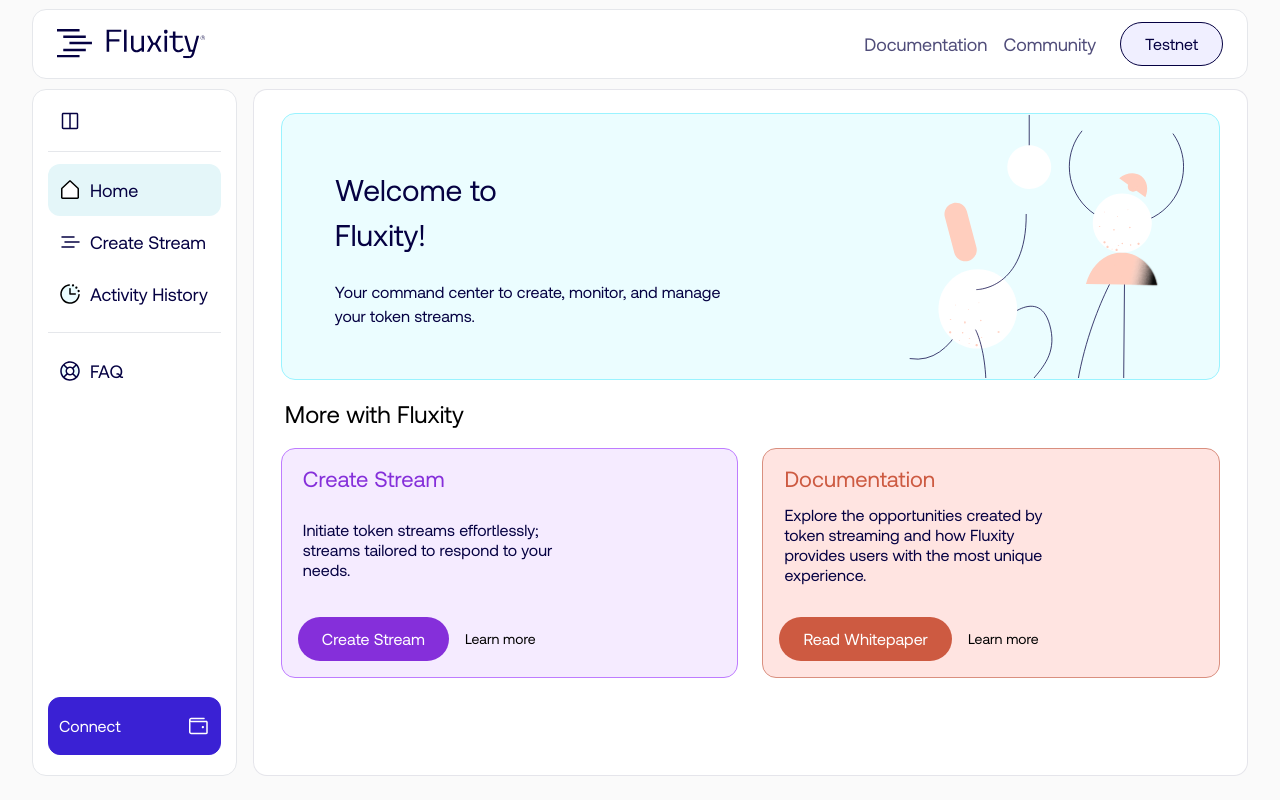
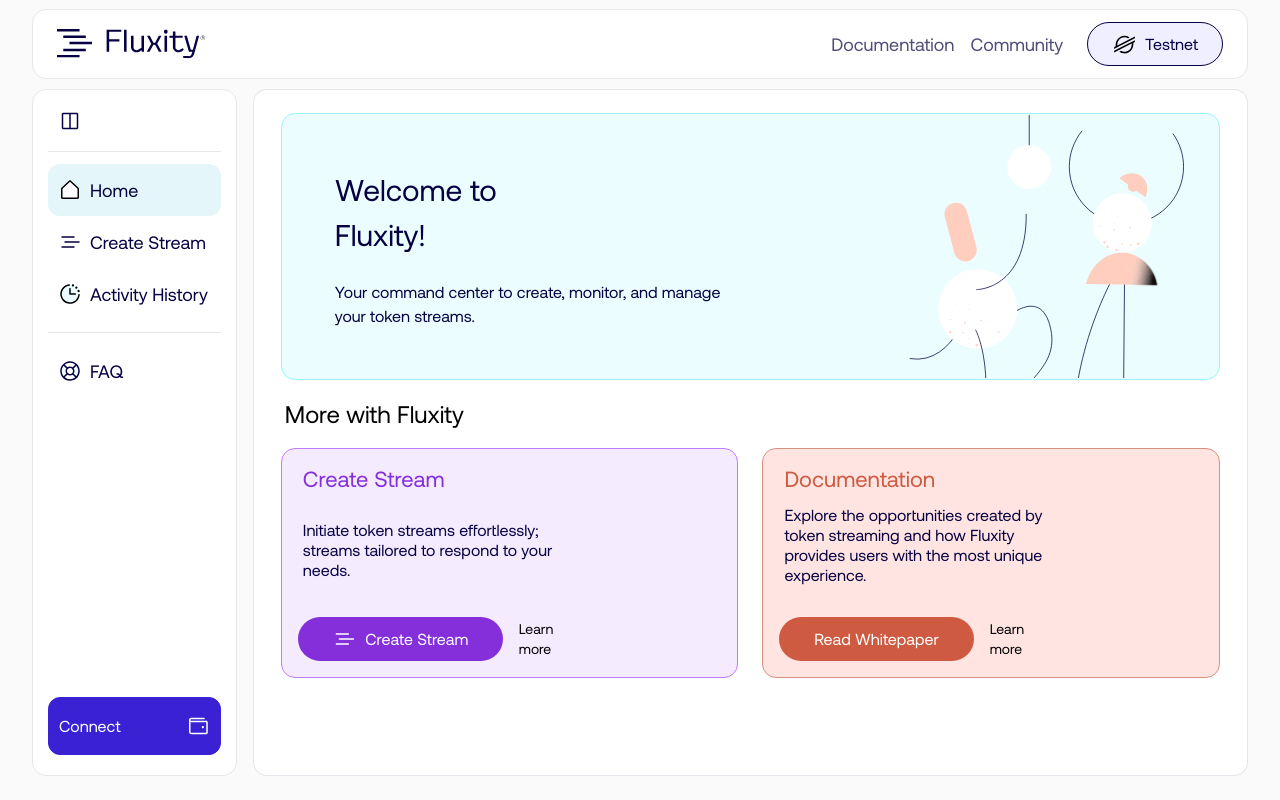
Before and after one commit to luanlabs/fluxity-interface, a Next.js app: page / in a window 1280 px wide. Built offline with nearby package versions, Linux system fonts and the light colour scheme; what stellar-sdk would draw is missing.

Commit message:
chore: add outline color to CButton

```diff
--- a/src/components/CButton/buttonCustomStyles.ts
+++ b/src/components/CButton/buttonCustomStyles.ts
@@ -11,15 +11,18 @@ const buttonCustomStyles = (variant: CButtonVariantType, color?: CButtonColorTyp
   } else if (color === 'white') {
     colorStyles = 'bg-white border border-midnightBlue text-midnightBlue';
   } else if (color === 'blue') {
-    colorStyles = 'bg-blueIndigo text-white';
+    colorStyles = 'bg-blueIndigo text-white transition hover:bg-buttonHover';
+  } else if (color === 'outline') {
+    colorStyles =
+      'bg-white text-royalBlue border border-royalBlue !rounded-[10px] transition hover:bg-lavenderBlush';
   } else {
     colorStyles = 'bg-white text-royalBlue !rounded-[11px] h-9!px-3';
   }
 
   const VariantStyles =
     variant === 'simple'
-      ? 'rounded-[30px] text-center text-base px-6 h-11 flex flex-row justify-center items-center'
-      : 'bg-midnightBlue rounded-xl w-[329px] h-14 text-white text-base text-center flex justify-center items-center';
+      ? 'rounded-[30px] w-full text-center text-base px-6 h-11 flex flex-row justify-center items-center outline-none'
+      : 'bg-midnightBlue w-full rounded-xl h-14 text-white text-base text-center flex justify-center items-center outline-none';
 
   return `${colorStyles} ${VariantStyles}`;
 };
--- a/src/components/CButton/index.tsx
+++ b/src/components/CButton/index.tsx
@@ -1,5 +1,6 @@
 import React from 'react';
 import cn from 'classnames';
+import Image from 'next/image';
 
 import buttonCustomStyles from './buttonCustomStyles';
 import FluxityLogoButton from 'src/assets/FluxityLogoButton';
@@ -11,6 +12,7 @@ export type CButtonColorType =
   | 'white'
   | 'gray'
   | 'blue'
+  | 'outline'
   | 'blueWhite';
 
 interface ButtonProps {
@@ -21,6 +23,7 @@ interface ButtonProps {
   type?: 'button' | 'submit';
   className?: string;
   fill?: string;
+  logo?: string;
   onClick?: () => void;
 }
 
@@ -33,6 +36,7 @@ const CButton = ({
   disabled,
   content,
   fill,
+  logo,
   ...props
 }: ButtonProps) => {
   return (
@@ -48,6 +52,8 @@ const CButton = ({
           <FluxityLogoButton fill={fill} />
         </div>
       )}
+
+      {logo && <Image src={logo} width={25} height={25} alt="logo" className="mr-2" />}
       {content}
     </button>
   );
```
